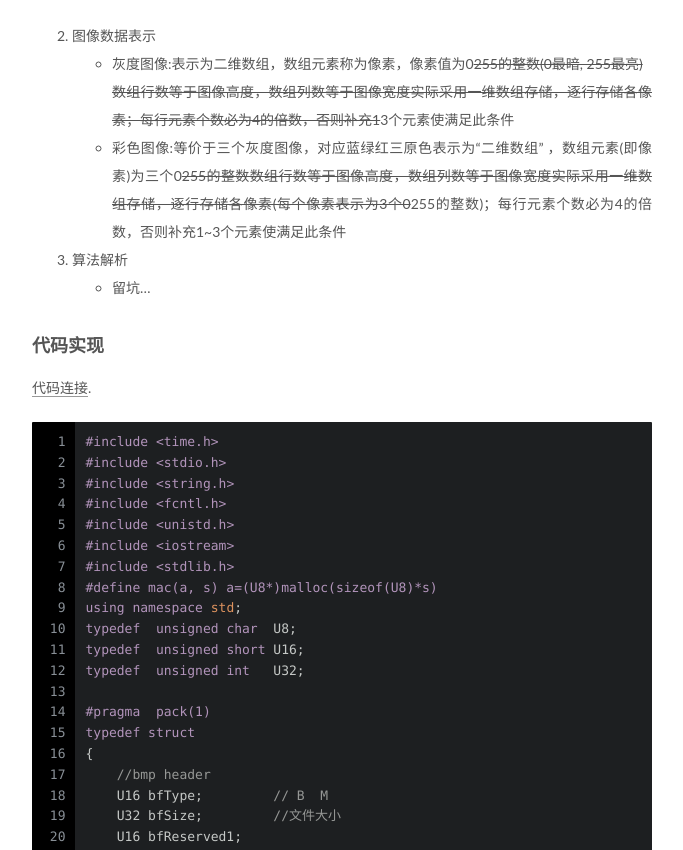
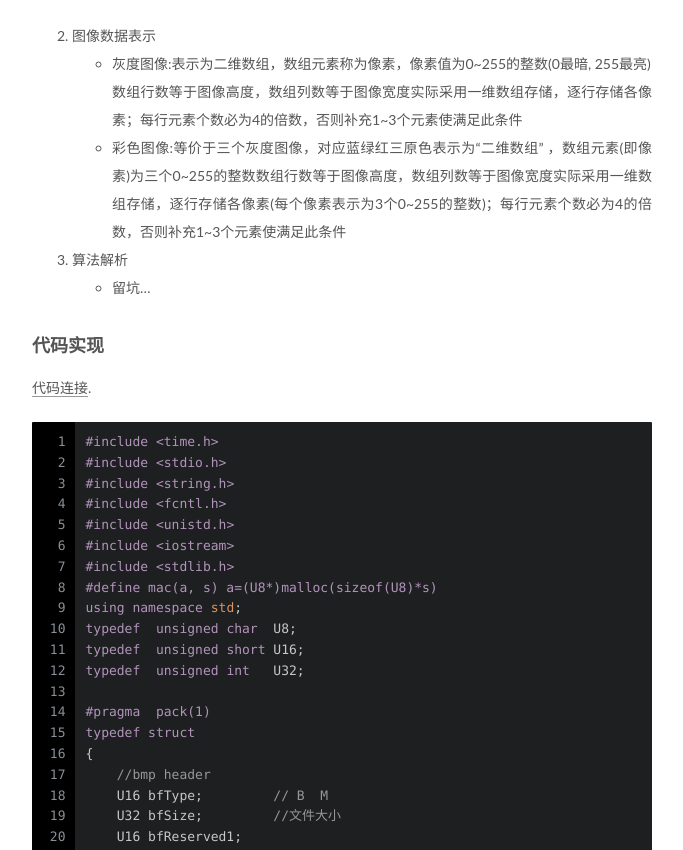
Before and after one commit to MeguminL/MeguminL.github.io, a plain HTML site: page 2019/06/16/基于拉格朗日插值的图片缩放算法/index.html in a window 1280 px wide. Shown: the part 1246-2096 px from the top of the page, without its empty margins (428-1111 px from the left). Drawn offline with Linux system fonts and the light colour scheme; some packages are replaced by stand-ins of ours; a script that the page names is missing.

Commit message:
Site updated: 2019-07-03 01:10:49

```diff
--- a/2019/06/16/基于拉格朗日插值的图片缩放算法/index.html
+++ b/2019/06/16/基于拉格朗日插值的图片缩放算法/index.html
@@ -88,7 +88,7 @@
 <meta property="og:description" content="Welcome to to my blog! If you get any problems when read this post, you can ask me on GitHub. 基于拉格朗日插值的bmp图片缩放算法题目要求 本题考查Lagrange插值的应用 采用Lagrange插值对BMP图像进行缩放处理 要求 C语言等高级语言编程 能够指定待缩放图像 能够指定目标图像尺寸 能够指定插">
 <meta property="og:locale" content="zh-Hans">
 <meta property="og:image" content="https://github.com/MeguminL/C-/blob/master/2.jpg?raw=true">
-<meta property="og:updated_time" content="2019-07-02T17:09:42.121Z">
+<meta property="og:updated_time" content="2019-07-02T17:10:34.471Z">
 <meta name="twitter:card" content="summary">
 <meta name="twitter:title" content="基于拉格朗日插值的图片缩放算法">
 <meta name="twitter:description" content="Welcome to to my blog! If you get any problems when read this post, you can ask me on GitHub. 基于拉格朗日插值的bmp图片缩放算法题目要求 本题考查Lagrange插值的应用 采用Lagrange插值对BMP图像进行缩放处理 要求 C语言等高级语言编程 能够指定待缩放图像 能够指定目标图像尺寸 能够指定插">
@@ -394,8 +394,8 @@
 </ul>
 </li>
 <li>图像数据表示 <ul>
-<li>灰度图像:表示为二维数组，数组元素称为像素，像素值为0<del>255的整数(0最暗, 255最亮)<br>数组行数等于图像高度，数组列数等于图像宽度实际采用一维数组存储，逐行存储各像素；每行元素个数必为4的倍数，否则补充1</del>3个元素使满足此条件</li>
-<li>彩色图像:等价于三个灰度图像，对应蓝绿红三原色表示为“二维数组” ，数组元素(即像素)为三个0<del>255的整数数组行数等于图像高度，数组列数等于图像宽度实际采用一维数组存储，逐行存储各像素(每个像素表示为3个0</del>255的整数)；每行元素个数必为4的倍数，否则补充1~3个元素使满足此条件</li>
+<li>灰度图像:表示为二维数组，数组元素称为像素，像素值为0~255的整数(0最暗, 255最亮)<br>数组行数等于图像高度，数组列数等于图像宽度实际采用一维数组存储，逐行存储各像素；每行元素个数必为4的倍数，否则补充1~3个元素使满足此条件</li>
+<li>彩色图像:等价于三个灰度图像，对应蓝绿红三原色表示为“二维数组” ，数组元素(即像素)为三个0~255的整数数组行数等于图像高度，数组列数等于图像宽度实际采用一维数组存储，逐行存储各像素(每个像素表示为3个0~255的整数)；每行元素个数必为4的倍数，否则补充1~3个元素使满足此条件</li>
 </ul>
 </li>
 <li>算法解析<ul>
```
Also changed, not shown: index.html (+2 -2 lines).
